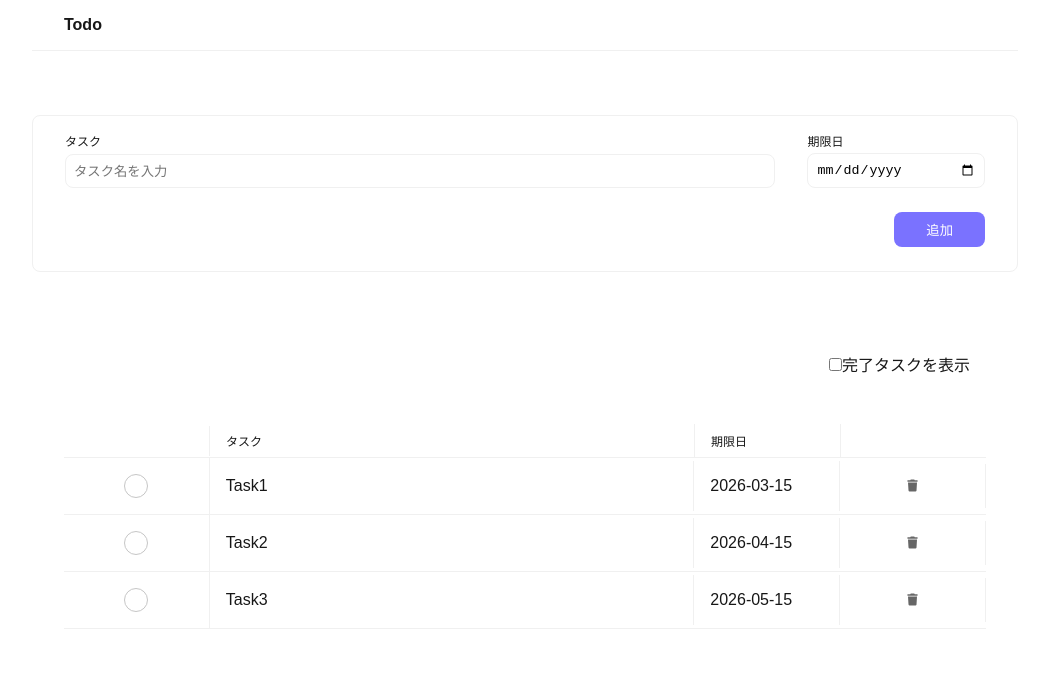
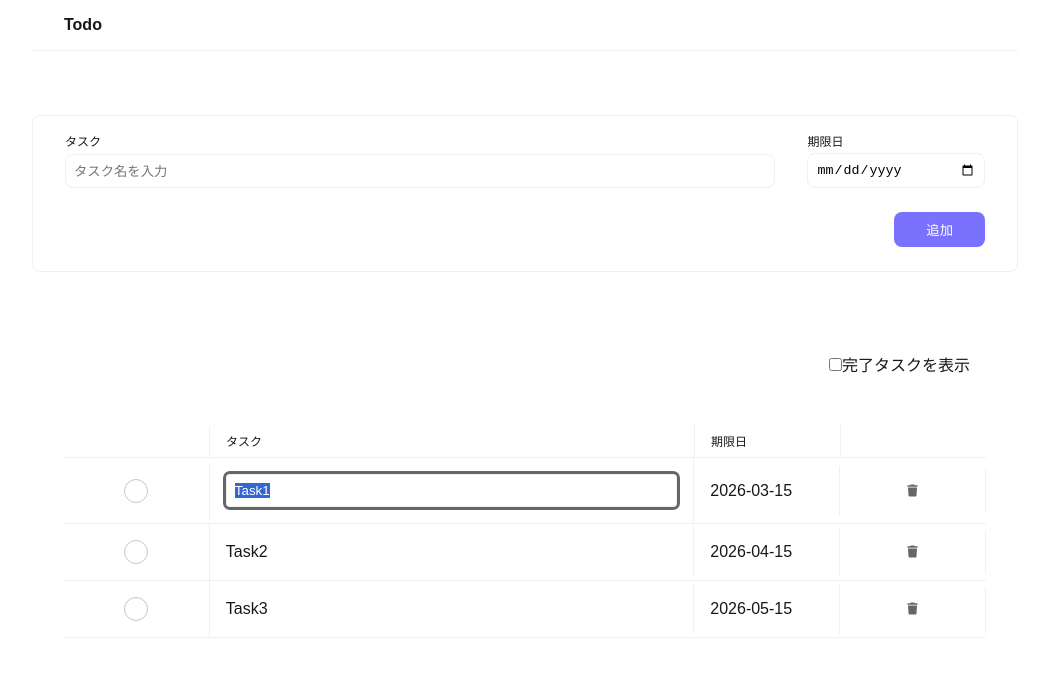
Before and after one commit to nanashi7c/0400-react-todo, a Next.js app: page / in a window 1280 px wide. Both pictures are taken after a click on the element "Task1". Shown: the top 676 px of the page, without its empty margins (115-1164 px from the left). Built offline with nearby package versions, Linux system fonts and the light colour scheme.

Commit message:
wip: save current state before redo

```diff
--- a/app/components/molecules/list/ListItem.jsx
+++ b/app/components/molecules/list/ListItem.jsx
@@ -1,8 +1,28 @@
-import { useMemo } from "react";
+import { useCallback, useMemo, useRef } from "react";
 import { ListRow } from "./ListRow";
 
 export const ListItem = (props) => {
-  const { items, isShowCompleted, onDeleteItem, onToggleCompleted } = props;
+  const {
+    items,
+    isShowCompleted,
+    onDeleteItem,
+    onToggleCompleted,
+    onUpdateItem,
+  } = props;
+
+  const suppressNextEditRef = useRef(false);
+
+  const blockNextEditStart = useCallback(() => {
+    suppressNextEditRef.current = true;
+    setTimeout(() => {
+      suppressNextEditRef.current = false;
+    }, 0);
+  }, []);
+
+  const shouldBlockEditStart = useCallback(
+    () => suppressNextEditRef.current,
+    [],
+  );
 
   const sortedItems = useMemo(() => {
     const visibleItems = items.filter(
@@ -21,6 +41,9 @@ export const ListItem = (props) => {
           item={item}
           onDeleteItem={onDeleteItem}
           onToggleCompleted={onToggleCompleted}
+          onUpdateItem={onUpdateItem}
+          blockNextEditStart={blockNextEditStart}
+          shouldBlockEditStart={shouldBlockEditStart}
         />
       ))}
     </>
--- a/app/components/molecules/list/ListRow.jsx
+++ b/app/components/molecules/list/ListRow.jsx
@@ -1,16 +1,86 @@
 import { v } from "@/app/styles/variables";
-import { memo } from "react";
+import { memo, useCallback, useEffect, useRef, useState } from "react";
 import styled from "styled-components";
 import { CheckIconCol } from "./Icon/CheckIconCol";
 import { TrashIconCol } from "./Icon/TrashIconCol";
+import { AppDate } from "@/app/lib/AppDate";
 
 export const ListRow = memo(function ListRow(props) {
-  const { item, onDeleteItem, onToggleCompleted } = props;
+  const {
+    item,
+    onDeleteItem,
+    onToggleCompleted,
+    onUpdateItem,
+    blockNextEditStart,
+    shouldBlockEditStart,
+  } = props;
+
+  const [isEditingName, setIsEditingName] = useState(false);
+  const [isEditingDeadline, setIsEditingDeadline] = useState(false);
+  const [draftName, setDraftName] = useState(item.name);
+  const [draftDeadline, setDraftDeadline] = useState(item.deadline.toString());
+  const nameInputRef = useRef(null);
+  const deadlineInputRef = useRef(null);
+
+  useEffect(() => {
+    if (isEditingName) {
+      nameInputRef.current?.focus();
+      nameInputRef.current?.select();
+    }
+  }, [isEditingName]);
+
+  useEffect(() => {
+    if (isEditingDeadline) {
+      deadlineInputRef.current?.focus();
+    }
+  }, [isEditingName]);
+
+  useEffect(() => {
+    if (isEditingDeadline) {
+      deadlineInputRef.current?.focus();
+    }
+  }, [isEditingDeadline]);
+
+  const startEditName = useCallback(() => {
+    if (isEditingName || isEditingDeadline || shouldBlockEditStart()) return;
+    setDraftName(item.name);
+    setIsEditingName(true);
+  }, [item.name, isEditingName, isEditingDeadline, shouldBlockEditStart]);
+
+  const startEditDeadline = useCallback(() => {
+    if (isEditingName || isEditingDeadline || shouldBlockEditStart()) return;
+    setDraftDeadline(item.deadline.toString());
+    setIsEditingDeadline(true);
+  }, [item.deadline, isEditingName, isEditingDeadline, shouldBlockEditStart]);
+
+  const commitName = useCallback(() => {
+    blockNextEditStart();
+    const nextName = draftName.trim();
+    if (!nextName) {
+      setDraftName(item.name);
+      setIsEditingName(false);
+      return;
+    }
+    if (nextName !== item.name) {
+      onUpdateItem(item.id, { name: nextName });
+      setDraftName(nextName);
+    }
+    setIsEditingName(false);
+  }, [blockNextEditStart, draftName, item.id, item.name, onUpdateItem]);
+
+  const commitDeadline = useCallback(() => {
+    blockNextEditStart();
+    const parsed = AppDate.parse(draftDeadline);
+    if (!parsed) {
+      setDraftDeadline(item.deadline.toString());
+      setIsEditingDeadline(false);
+      return;
+    }
+    setIsEditingDeadline(false);
+  }, [blockNextEditStart, draftDeadline, item.deadline, item.id, onUpdateItem]);
 
   return (
-    <StyledListItem
-      $isFadingOut={item.isFadingOut}
-    >
+    <StyledListItem $isFadingOut={item.isFadingOut}>
       <StyledListItemColCheck>
         <CheckIconCol
           itemId={item.id}
@@ -19,11 +89,37 @@ export const ListRow = memo(function ListRow(props) {
         />
       </StyledListItemColCheck>
 
-      <StyledListItemColName>{item.name}</StyledListItemColName>
+      <StyledListItemColName onClick={startEditName}>
+        {isEditingName ? (
+          <input
+            ref={nameInputRef}
+            type="text"
+            value={draftName}
+            onChange={(e) => setDraftName(e.target.value)}
+            onBlur={commitName}
+            onClick={(e) => e.stopPropagation()}
+          />
+        ) : (
+          item.name
+        )}
+      </StyledListItemColName>
 
-      <StyledListItemColDeadline>
-        {item.deadline.toString()}
+      <StyledListItemColDeadline onClick={startEditDeadline}>
+        {isEditingDeadline ? (
+          <input
+            ref={deadlineInputRef}
+            type="date"
+            value={draftDeadline}
+            onChange={(e) => setDraftDeadline(e.target.value)}
+            onBlur={commitDeadline}
+            onClick={(e) => e.stopPropagation()}
+          />
+        ) : (
+          item.deadline.toString()
+        )}
+        {/* {item.deadline.toString()} */}
       </StyledListItemColDeadline>
+
       <StyledListItemColTrash>
         <TrashIconCol itemId={item.id} onDeleteItem={onDeleteItem} />
       </StyledListItemColTrash>
--- a/app/components/organism/List.jsx
+++ b/app/components/organism/List.jsx
@@ -8,6 +8,7 @@ export const List = (props) => {
     items,
     onDeleteItem,
     onToggleCompleted,
+    onUpdateItem,
     isShowCompleted,
     setIsShowCompleted,
   } = props;
@@ -33,6 +34,7 @@ export const List = (props) => {
             isShowCompleted={isShowCompleted}
             onDeleteItem={onDeleteItem}
             onToggleCompleted={onToggleCompleted}
+            onUpdateItem={onUpdateItem}
           />
         </li>
       </StyledListContainer>
--- a/app/components/pages/Top.jsx
+++ b/app/components/pages/Top.jsx
@@ -66,7 +66,8 @@ export const Top = () => {
     setItems((prev) => prev.filter((item) => item.id !== id));
   }, []);
 
-  const handleToggleCompleted = useCallback((id, checked) => {
+  const handleToggleCompleted = useCallback(
+    (id, checked) => {
       if (checked && !isShowCompleted) {
         setItems((prev) =>
           prev.map((item) =>
@@ -92,7 +93,15 @@ export const Top = () => {
             : item,
         ),
       );
-  },[isShowCompleted]);
+    },
+    [isShowCompleted],
+  );
+
+  const handleUpdateItem = useCallback((id, patch) => {
+    setItems((prev) =>
+      prev.map((item) => (item.id === id ? { ...item, ...patch } : item)),
+    );
+  });
 
   return (
     <>
@@ -109,6 +118,7 @@ export const Top = () => {
           items={items}
           onDeleteItem={handleDeleteItem}
           onToggleCompleted={handleToggleCompleted}
+          onUpdateItem={handleUpdateItem}
           isShowCompleted={isShowCompleted}
           setIsShowCompleted={setIsShowCompleted}
         />
```
Lines whose indentation alone changed are shown as unchanged.
